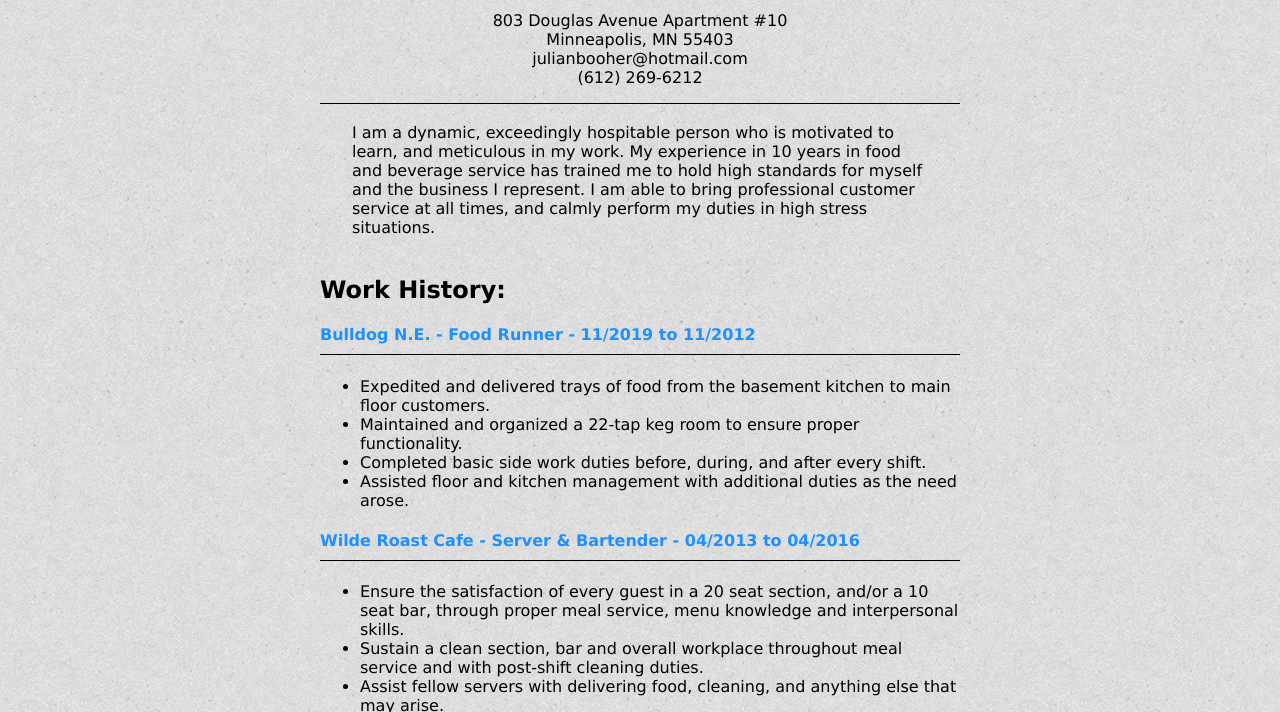
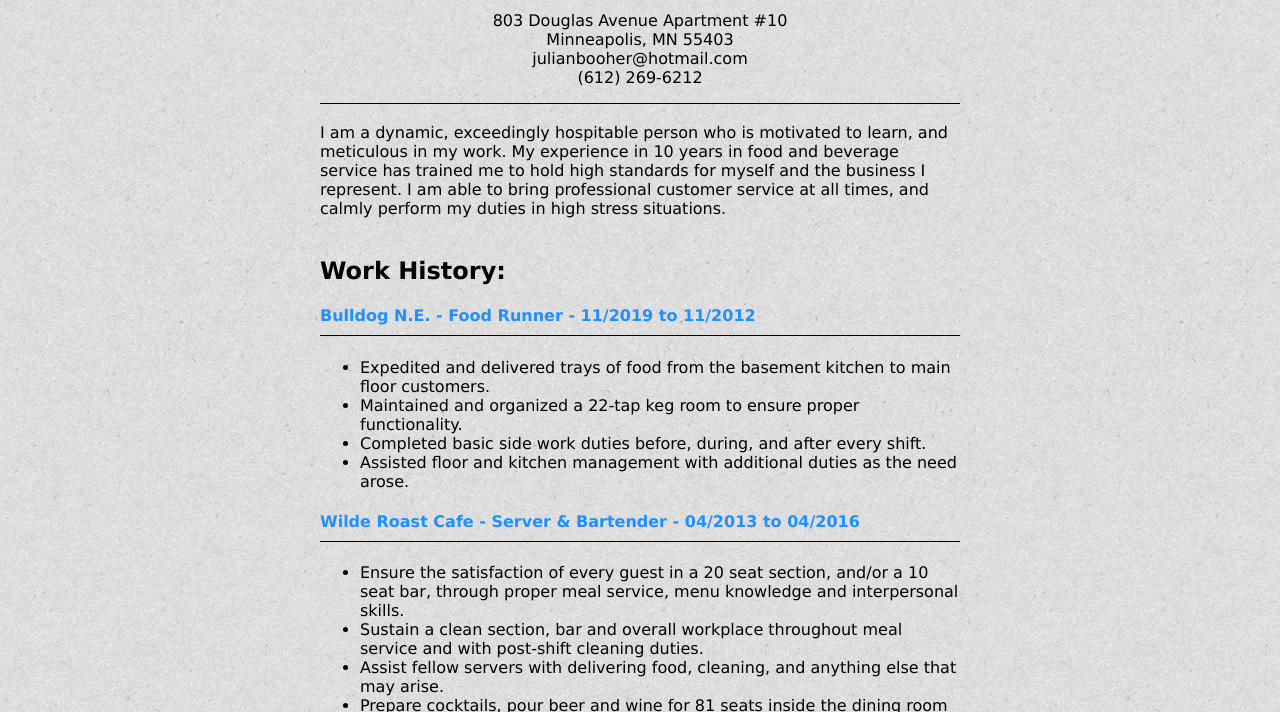
Before and after one commit to julianbooher/julianbooher.github.io, a plain HTML site: page index.html in a window 1280 px wide. Shown: the part 87-799 px from the top of the page. Drawn offline with Linux system fonts and the light colour scheme.

Commit message:
Update style.css

```diff
--- a/style.css
+++ b/style.css
@@ -16,7 +16,7 @@ body{
 .objective {
     padding-top: 3%;
     margin: auto;
-    width: 36em;
+    width: 40em;
     max-width: 100%;
 }
 .work-history{
```
